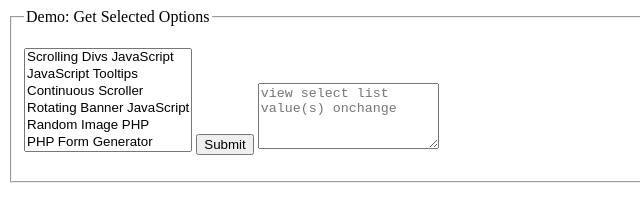
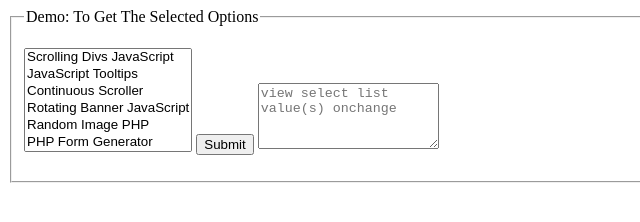
Before and after one commit to DeveloperBautista/v-prueba, a plain HTML site: page index.html in a window 1280 px wide. Shown: the full height of the page, 0-640 px from the left. Drawn offline with Linux system fonts and the light colour scheme.

Commit message:
Se ha hecho una modificacion

```diff
--- a/index.html
+++ b/index.html
@@ -8,7 +8,7 @@
 
 <form action="#" method="post" id="demoForm" class="demoForm">
     <fieldset>
-        <legend>Demo: Get Selected Options</legend>
+        <legend>Demo: To Get The Selected Options</legend>
 
         <p>
             <select name="demoSel[]" id="demoSel" size="6" multiple>
```
